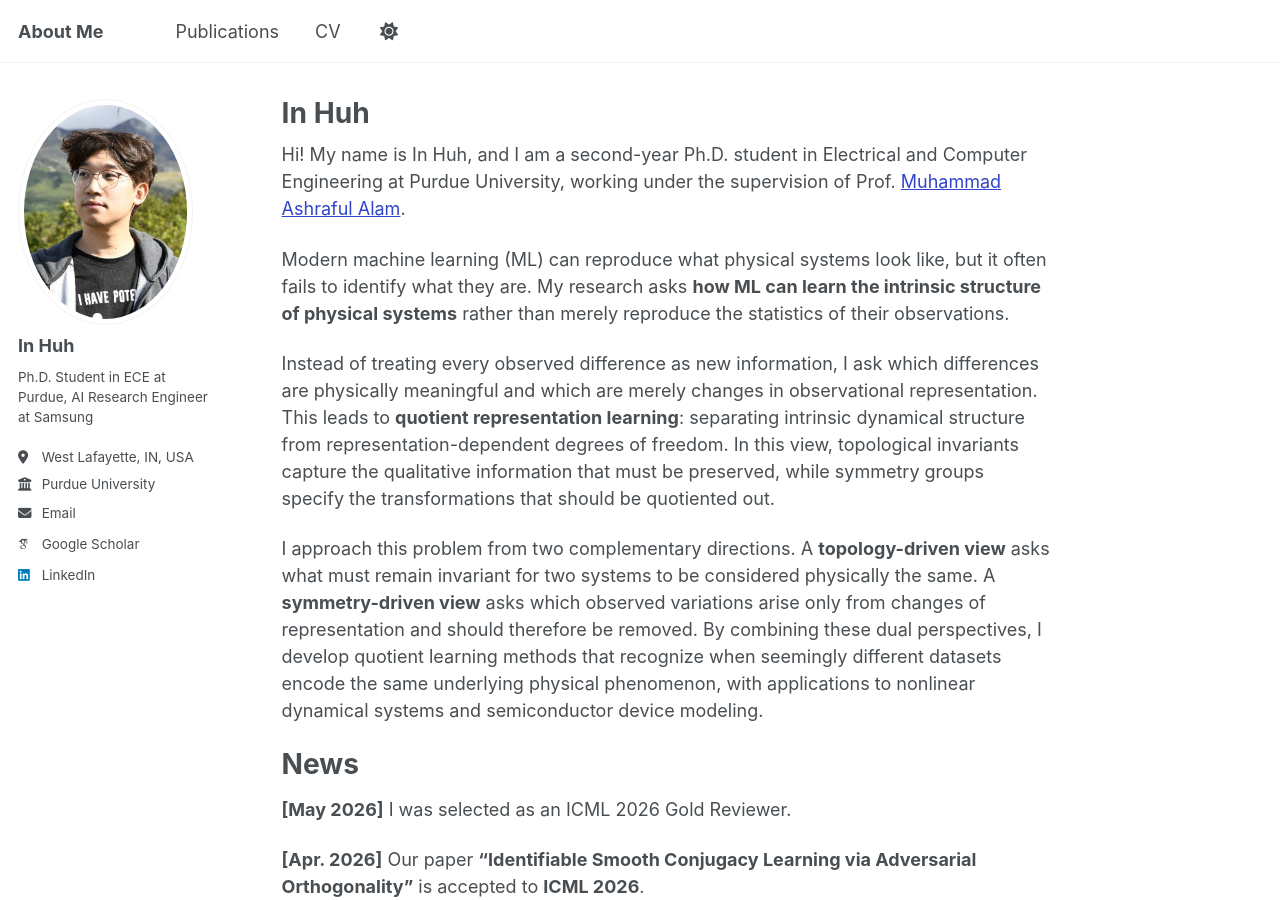
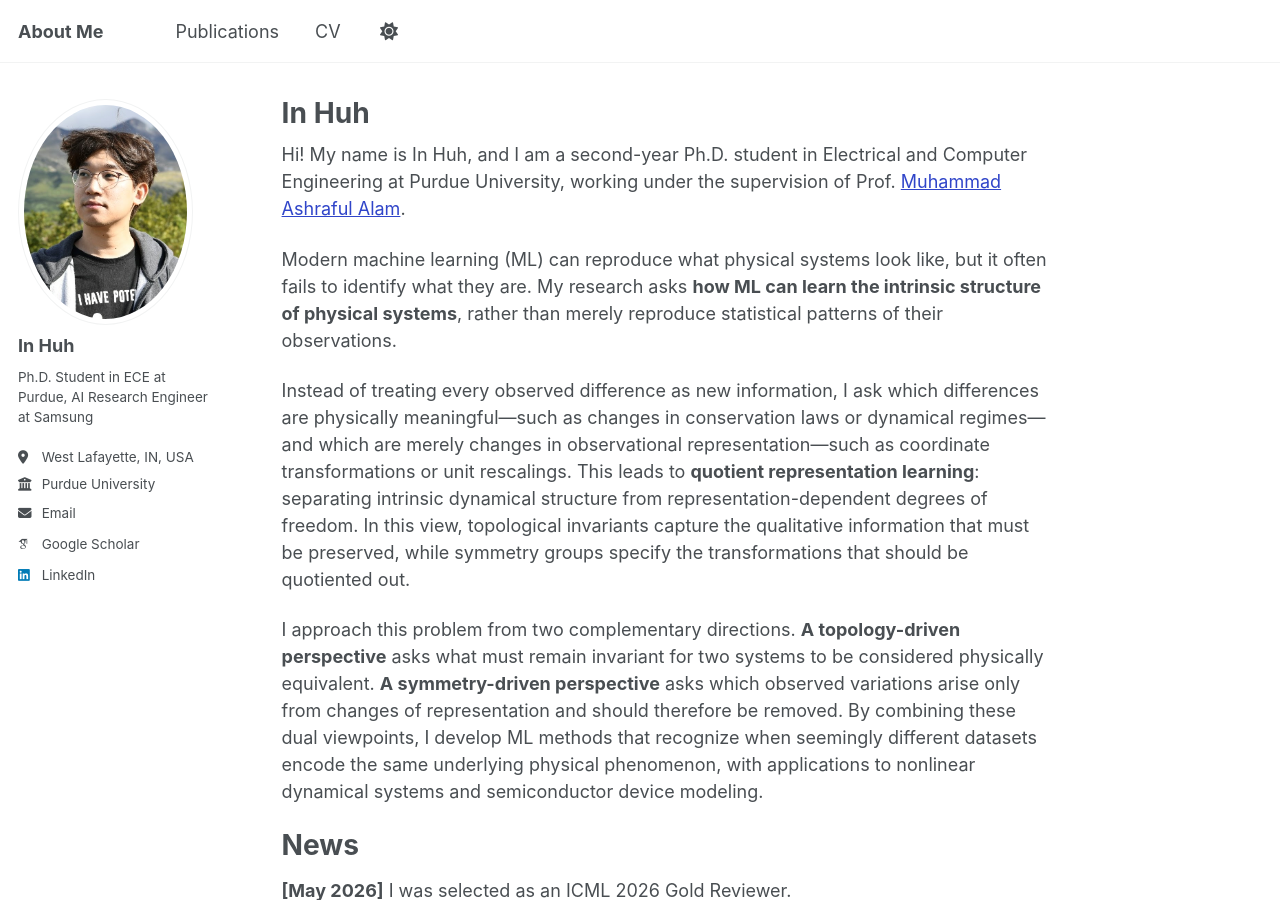
Before and after one commit to inhuh91/inhuh91.github.io, a Jekyll site: the page built from _pages/about.md, in a window 1280 px wide and 900 px high. Built offline with Jekyll 4.4.1, drawn with Linux system fonts in a browser that asks for light colours; some web fonts are replaced.

Commit message:
Publication updated.

```diff
--- a/_pages/about.md
+++ b/_pages/about.md
@@ -9,11 +9,11 @@ redirect_from:
 
 Hi! My name is In Huh, and I am a second-year Ph.D. student in Electrical and Computer Engineering at Purdue University, working under the supervision of Prof. <a href="https://sites.google.com/view/alam-research-group/home">Muhammad Ashraful Alam</a>.
 
-Modern machine learning (ML) can reproduce what physical systems look like, but it often fails to identify what they are. My research asks **how ML can learn the intrinsic structure of physical systems** rather than merely reproduce the statistics of their observations.
+Modern machine learning (ML) can reproduce what physical systems look like, but it often fails to identify what they are. My research asks **how ML can learn the intrinsic structure of physical systems**, rather than merely reproduce statistical patterns of their observations.
 
-Instead of treating every observed difference as new information, I ask which differences are physically meaningful and which are merely changes in observational representation. This leads to **quotient representation learning**: separating intrinsic dynamical structure from representation-dependent degrees of freedom. In this view, topological invariants capture the qualitative information that must be preserved, while symmetry groups specify the transformations that should be quotiented out.
+Instead of treating every observed difference as new information, I ask which differences are physically meaningful—such as changes in conservation laws or dynamical regimes—and which are merely changes in observational representation—such as coordinate transformations or unit rescalings. This leads to **quotient representation learning**: separating intrinsic dynamical structure from representation-dependent degrees of freedom. In this view, topological invariants capture the qualitative information that must be preserved, while symmetry groups specify the transformations that should be quotiented out.
 
-I approach this problem from two complementary directions. A **topology-driven view** asks what must remain invariant for two systems to be considered physically the same. A **symmetry-driven view** asks which observed variations arise only from changes of representation and should therefore be removed. By combining these dual perspectives, I develop quotient learning methods that recognize when seemingly different datasets encode the same underlying physical phenomenon, with applications to nonlinear dynamical systems and semiconductor device modeling.
+I approach this problem from two complementary directions. **A topology-driven perspective** asks what must remain invariant for two systems to be considered physically equivalent. **A symmetry-driven perspective** asks which observed variations arise only from changes of representation and should therefore be removed. By combining these dual viewpoints, I develop ML methods that recognize when seemingly different datasets encode the same underlying physical phenomenon, with applications to nonlinear dynamical systems and semiconductor device modeling.
 
 News
 ======
```
